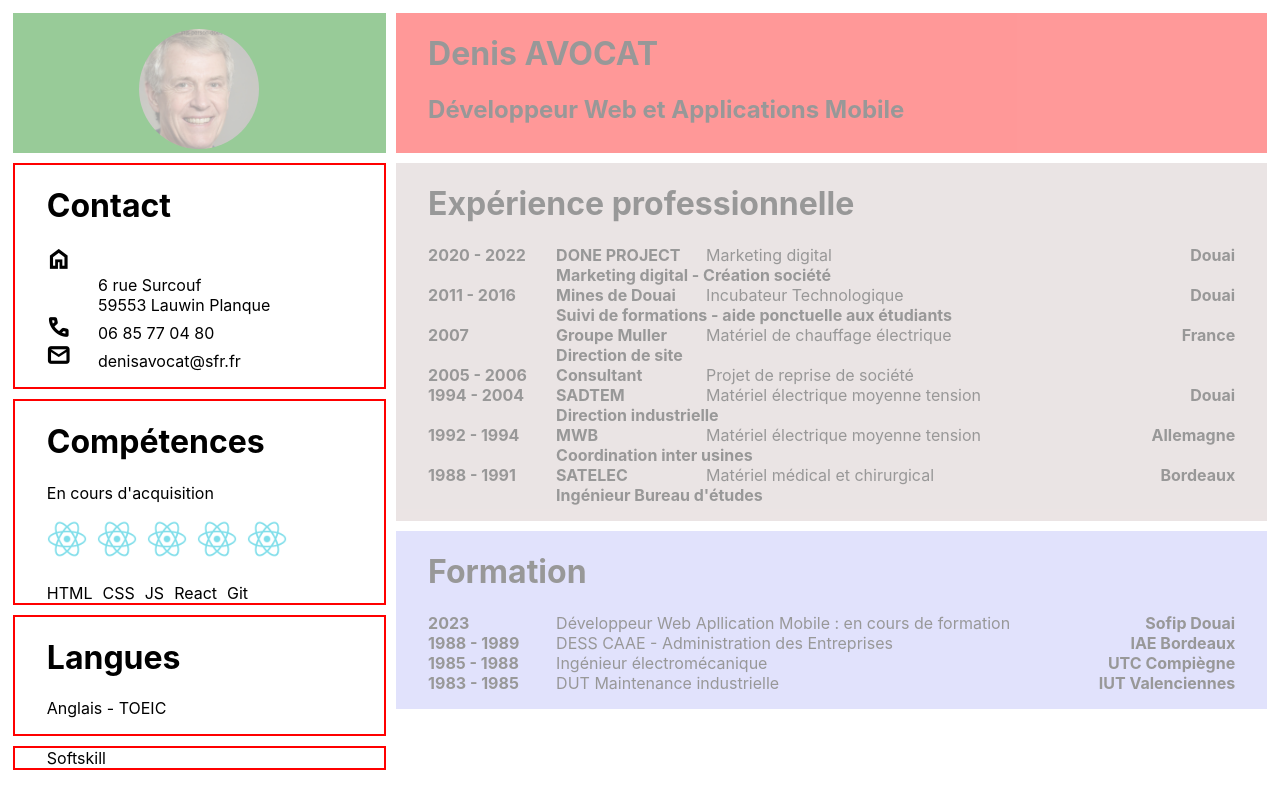
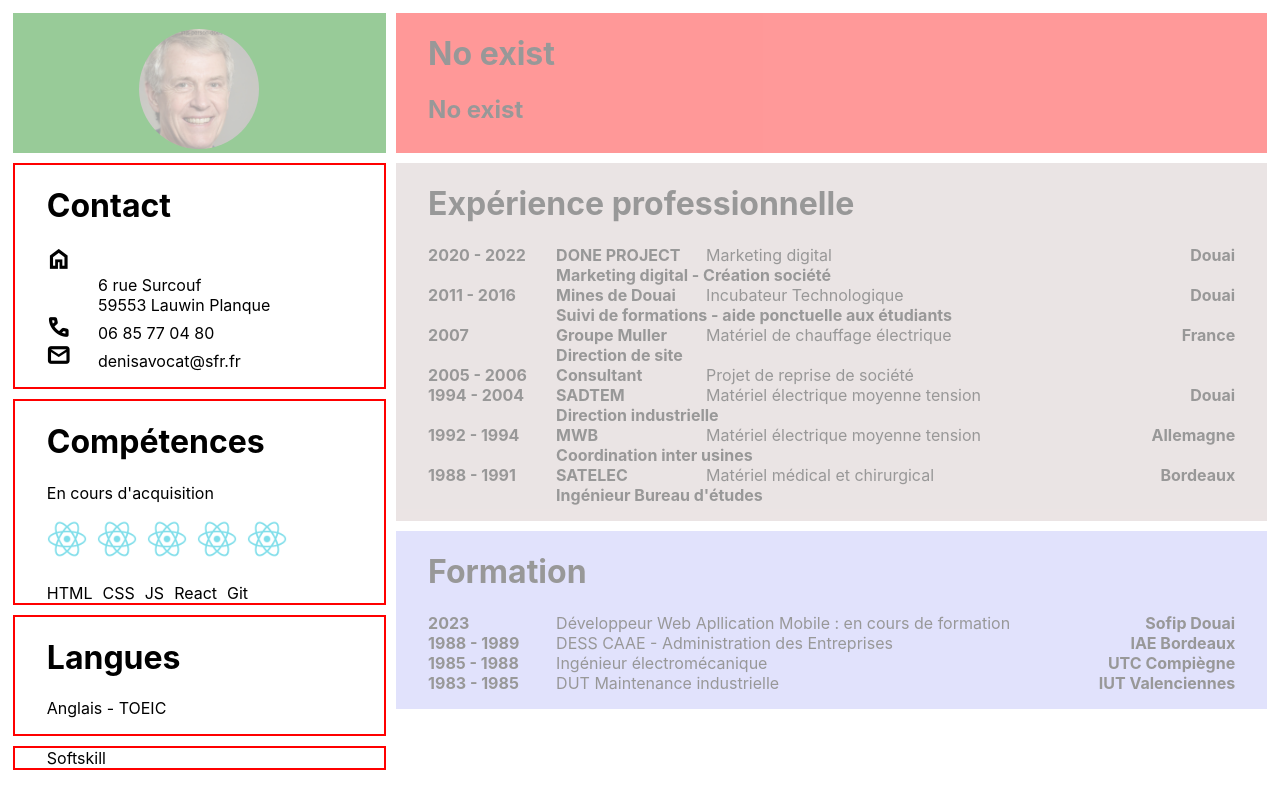
Before and after one commit to DENIS-DONE-PROJECT/Exercise-CSS, a React (Create React App) app in the folder resume/: page / in a window 1280 px wide. Shown: the top 808 px of the page. Built offline with nearby package versions, Linux system fonts and the light colour scheme; no server answers.

Commit message:
LINK Profile with Backend

```diff
--- a/resume/src/Components/Profile.js
+++ b/resume/src/Components/Profile.js
@@ -1,10 +1,29 @@
 import React from "react";
 
 const Profile = () => {
+    const [data, setData] = React.useState(null);
+    React.useEffect(() => {
+        fetch("/profile")
+            .then((res) => {
+                if (res.ok) {
+                    return res.json();
+                } else {
+                    throw new Error("Erreur de api backend");
+                }
+            })
+            .then((data) => setData(data))
+            .catch((error) =>
+                console.error(
+                    "Erreur lors de la reuperation des données",
+                    error
+                )
+            );
+    }, []);
+
     return (
         <div className="profile">
-            <h1>Denis AVOCAT</h1>
-            <h2>Développeur Web et Applications Mobile</h2>
+            <h1>{!data ? "No exist" : data.fullname}</h1>
+            <h2>{!data ? "No exist" : data.title}</h2>
         </div>
     );
 };
--- /dev/null
+++ b/resume/src/Route.js
@@ -0,0 +1 @@
+import React from "react";
```
Also changed, not shown: 2 other files (tests, documents, lock files or other folders).
